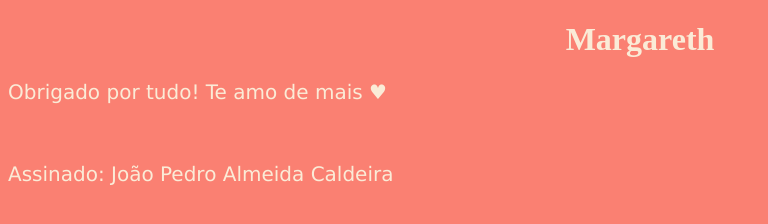
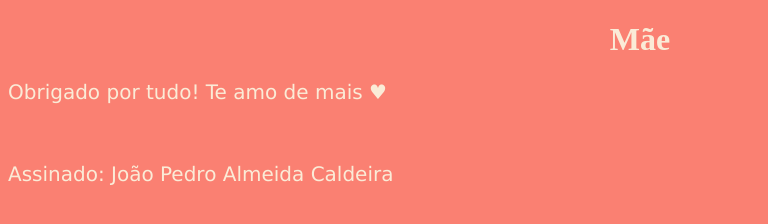
Before and after one commit to o-magnata69/pessoa-especial, a plain HTML site: page index.html in a window 1280 px wide. Shown: the whole page, without its empty margins (0-768 px from the left). Drawn offline with Linux system fonts and the light colour scheme.

Commit message:
Add - HTML

```diff
--- a/index.html
+++ b/index.html
@@ -7,7 +7,7 @@
 		<link rel="stylesheet" href="css/estilo.css">
   </head>
   <body>
-    <h1>Margareth</h1>
+    <h1>Mãe</h1>
     <p>Obrigado por tudo! Te amo de mais ♥</p>
 		<br>
 		<p>Assinado: João Pedro Almeida Caldeira</p>
```
